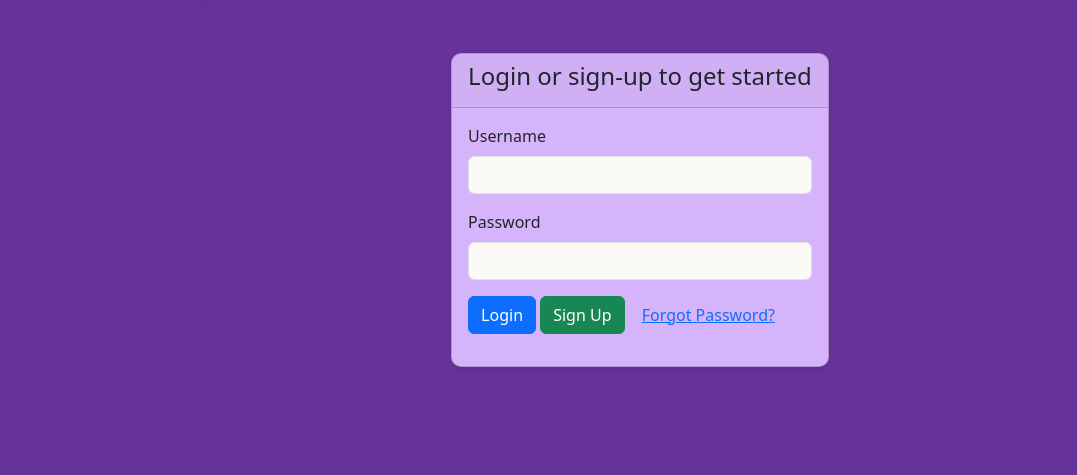
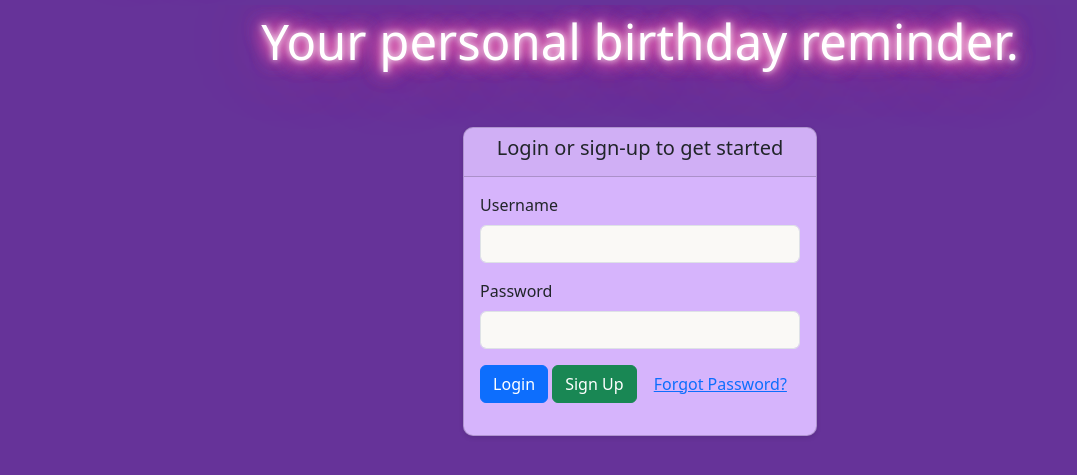
Before and after one commit to NoelMathw/ReminAdore, a plain HTML site: page wwwroot/index.html in a window 1280 px wide. Shown: the part 113-588 px from the top of the page, without its empty margins (0-1077 px from the left). Drawn offline with nearby package versions, Linux system fonts and the light colour scheme.

Commit message:
Made it work;

```diff
--- a/wwwroot/css/style.css
+++ b/wwwroot/css/style.css
@@ -43,7 +43,7 @@ body {
 }
 
 .loginmessage {
-    font-size: 150%;
+    font-size: 125%;
 }
 
 .card {
--- a/wwwroot/index.html
+++ b/wwwroot/index.html
@@ -13,52 +13,12 @@
         <link rel="preconnect" href="https://fonts.googleapis.com">
         <link rel="preconnect" href="https://fonts.gstatic.com" crossorigin>
         <link href="https://fonts.googleapis.com/css2?family=Dancing+Script:wght@400..700&display=swap" rel="stylesheet">
+        <!--Embedding script to HTMl-->
+        <script src="js/script.js" defer></script>
     </head>
 
 
-<body>
-    <!--Simple logo at top of login page-->
-    <nav class="navbar bg-light">
-        <div class="container-fluid">
-            <h1 class="navbar-brand logoname">
-                <img src="img/ReminAdore Logo.png" alt="Logo" width="100" height="100" class="d-inline-block align-text-b">
-                ReminAdore
-            </h1>
-        </div>
-    </nav>
+    <body class="body">
 
-    <!--Description of the app-->
-    <div id="app-descriptions text-center" class="description">
-    </div>
-
-
-    <!--HTML for login box-->
-    <div class="container mt-5">
-        <div class="card mx-auto loginbox" style="width:fit-content; height:fit-content">
-            <div class="card-header text-center">
-                <h3 class="loginmessage">Login or sign-up to get started</h3>
-            </div>
-            <div class="card-body">
-                <form id="login-form">
-                    <div class="mb-3">
-                        <label for="username" class="form-label">Username</label>
-                        <input type="text" class="form-control" id="username" name="username" required>
-                    </div>
-                    <div class="mb-3">
-                        <label for="password" class="form-label">Password</label>
-                        <input type="password" class="form-control" id="password" name="password" required>
-                    </div>
-                    <button type="submit" class="btn btn-primary">Login</button>
-                    <button type="button" class="btn btn-success">Sign Up</button>
-
-                    <a href="#" class="btn btn-link">Forgot Password?</a>
-
-                    <div class="mt-3 text-danger" id="error-message"></div>
-                </form>
-            </div>
-        </div>
-    </div>
-
-    <script src="js/script.js"></script>
     </body>
 </html>
--- a/wwwroot/js/script.js
+++ b/wwwroot/js/script.js
@@ -1,4 +1,51 @@
-const usernameInput = document.getElementById('username');
+//HTML to show first login page
+    const loginHTML = `
+	    <!--Simple logo at top of login page-->
+		    <nav class="navbar bg-light">
+			    <div class="container-fluid">
+				    <h1 class="navbar-brand logoname">
+					    <img src="img/ReminAdore Logo.png" alt="Logo" width="100" height="100" class="d-inline-block align-text-b">
+						    ReminAdore
+				    </h1>
+			    </div>
+		    </nav>
+
+        <!--Description of the app-->
+            <div id="app-descriptions text-center" class="description"></div>
+
+        <!--HTML for login box-->
+            <div class="container mt-5">
+                <div class="card mx-auto loginbox" style="width:fit-content; height:fit-content">
+                    <div class="card-header text-center">
+                        <h3 class="loginmessage">Login or sign-up to get started</h3>
+                    </div>
+                    <div class="card-body">
+                        <form id="login-form">
+                            <div class="mb-3">
+                                <label for="username" class="form-label">Username</label>
+                                <input type="text" class="form-control" id="username" name="username" required>
+                            </div>
+                            <div class="mb-3">
+                                <label for="password" class="form-label">Password</label>
+                                <input type="password" class="form-control" id="password" name="password" required>
+                            </div>
+                            <button type="submit" class="btn btn-primary">Login</button>
+                            <button type="button" class="btn btn-success">Sign Up</button>
+
+                            <a href="#" class="btn btn-link">Forgot Password?</a>
+
+                            <div class="mt-3 text-danger" id="error-message"></div>
+                        </form>
+                    </div>
+                </div>
+            </div>`;
+
+    const body = document.querySelector(".body");
+    body.innerHTML = loginHTML;
+
+let loginStatus = false;
+//Code related to loginbox
+    /*const usernameInput = document.getElementById('username');
     const passwordInput = document.getElementById('password');
     const errorMessage = document.getElementById('error-message');
     const loginForm = document.getElementById('login-form');
@@ -17,7 +64,46 @@ loginForm.addEventListener('submit', (event) => {
       } else {
         errorMessage.textContent = 'Invalid username or password.';
       }
-});
+    });*/
 
 
 //Code to create description animation
+//HTML for the description element
+const descriptionHTML = `
+    <div id="app-description" class="text-center description"></div>
+`;
+
+document.querySelector(".description").innerHTML = descriptionHTML; // Assuming `.body` is the correct selector for where you want the description to appear.
+
+const descriptions = [
+    "Never miss a friend's birthday again!",
+    "Your personal birthday reminder.",
+    "Your birthday reminder app.",
+    "Show your friends you care. Never miss a birthday.",
+    "Effortlessly remember birthdays."
+];
+
+let currentDescIndex = 0; // Keep track of the current description index
+
+async function updateDescription() {
+    const descriptionElement = document.getElementById("app-description");
+    descriptionElement.innerText = descriptions[currentDescIndex]; // Update the text inside the description div
+    currentDescIndex = (currentDescIndex + 1) % descriptions.length; // Increment the index and loop back to 0 if it exceeds the array length
+}
+
+setInterval(updateDescription, 3000); // Set the interval to change description every 4000 milliseconds (4 seconds)
+
+updateDescription(); // Initial call to set the first description immediately
+
+/*const descStr = ["Never miss a friend's birthday again!", "Your personal birthday reminder.", "Your birthday reminder app.", "Show your friends you care. Never miss a birthday.", "Effortlessly remember birthdays."]
+const desc = document.querySelector(".description");
+printdesc();
+
+async function printdesc() {
+    let text = document.createTextNode(descStr[Math.floor(Math.random() * 5)]);
+    desc.appendChild(text);
+    if (loginStatus === false) {
+        setTimeout(desc.removeChild(text), 3000);
+        printdesc();
+    }
+ }*/
```
Lines whose indentation alone changed are shown as unchanged.
